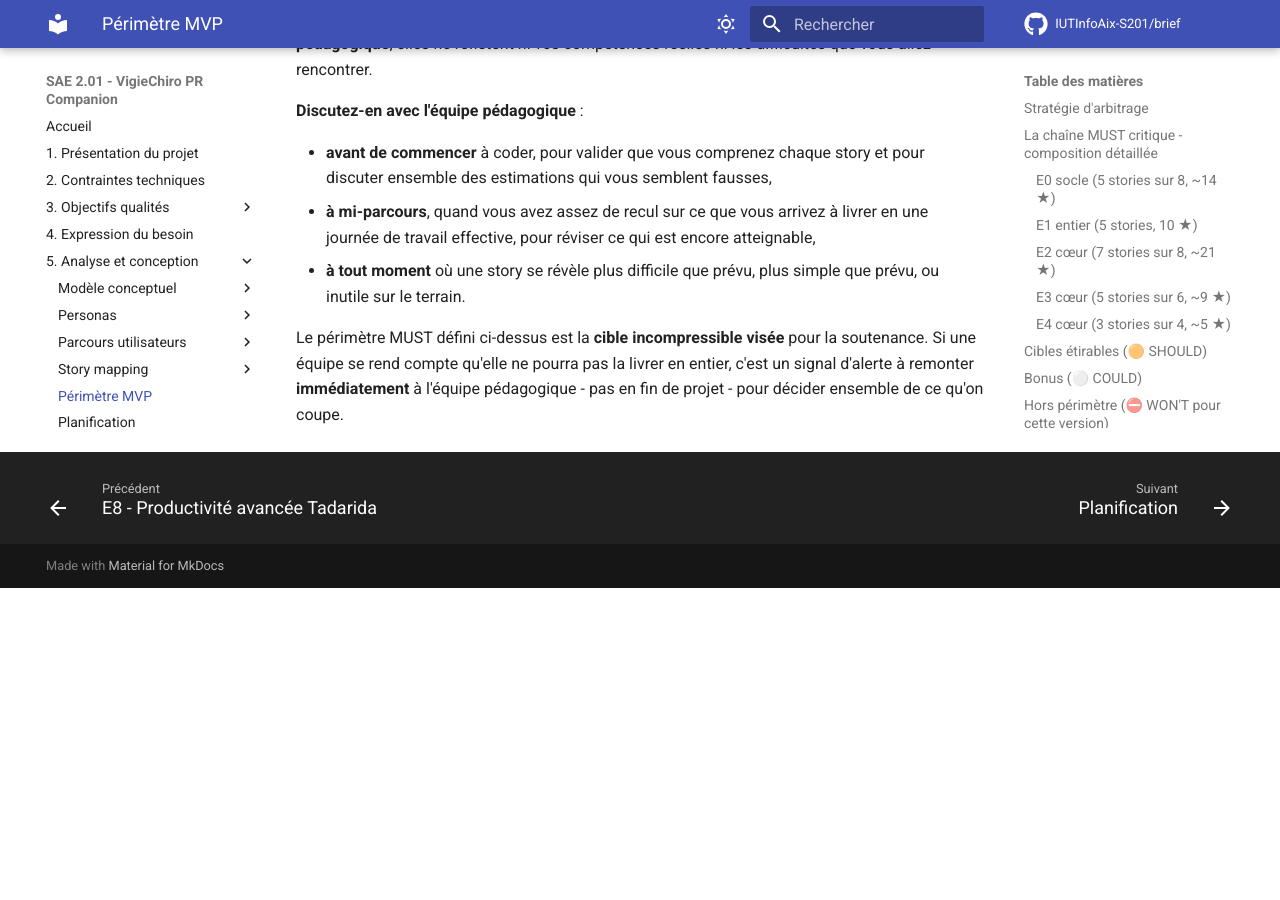
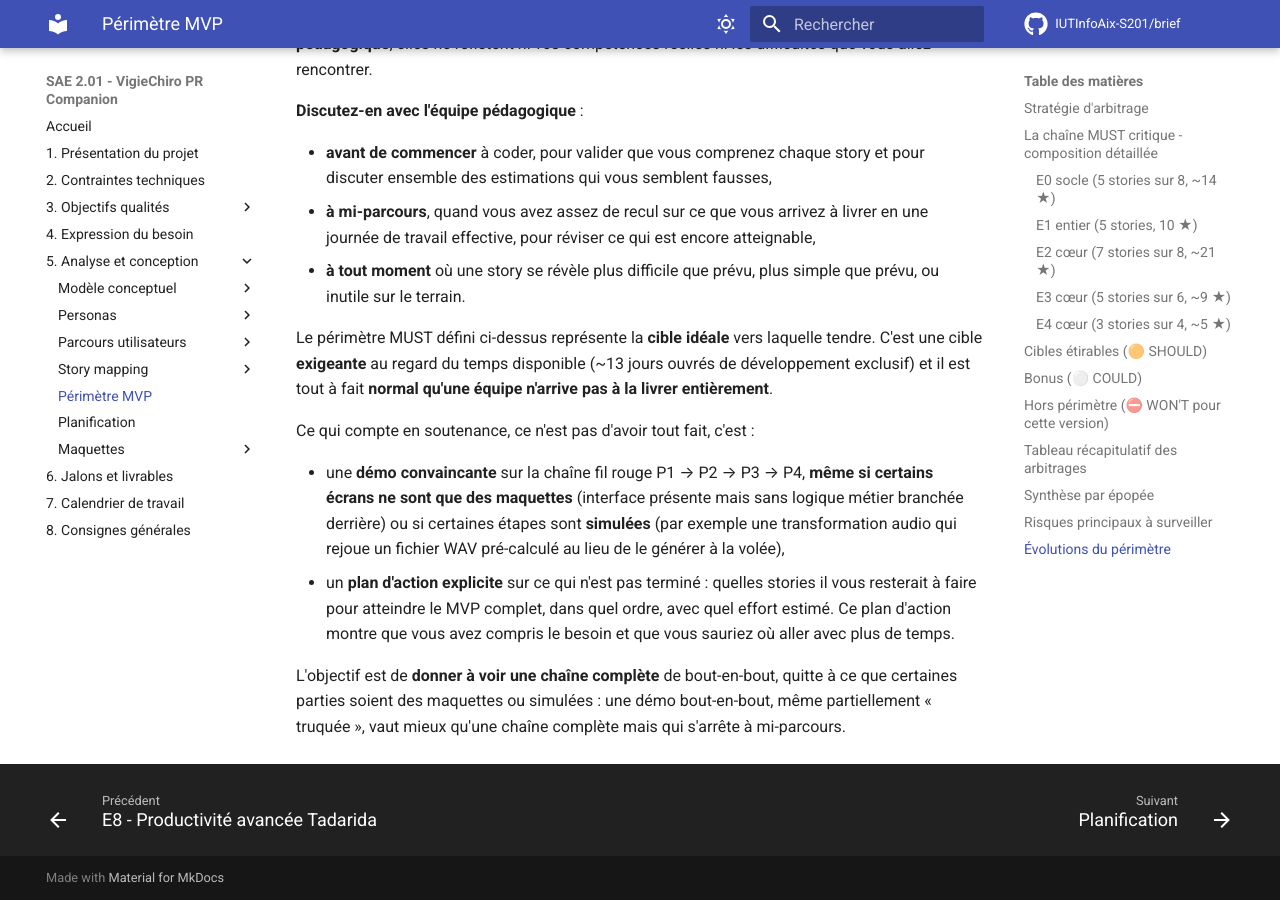
Before and after one commit to IUTInfoAix-S201/brief, an MkDocs documentation site: the page built from docs/Analyse et conception/Périmètre MVP.md, in a window 1280 px wide and 900 px high, scrolled down 8979 px. Built offline with MkDocs 1.6.1 and Material for MkDocs 9.7.7, drawn with Linux system fonts in a browser that asks for light colours; comment, search, counter and statistics services are not loaded; before the commit the page ends 9567 px from its top, so only the background shows below that.

Commit message:
docs(périmètre-mvp): baisse la pression sur le MUST en soutenance
Sur 13 jours ouvrés de dev exclusif, atteindre intégralement le périmètre
MUST (25 stories, ~59 ★) est très ambitieux pour des étudiants de BUT1.
La phrase précédente (« cible incompressible, signal d'alerte
immédiat ») mettait une pression trop forte qui risquait d'être contre-
productive.

La nouvelle formulation :
- Repositionne le MUST comme « cible idéale exigeante » plutôt que
  « cible incompressible »
- Affirme explicitement qu'il est normal de ne pas tout livrer
- Valorise deux livrables alternatifs en soutenance :
  1. Une démo convaincante de la chaîne fil rouge même si certains
     écrans sont des maquettes ou des étapes simulées (WAV pré-calculé
     plutôt que transformation à la volée par exemple)
  2. Un plan d'action explicite sur ce qui reste à faire avec effort
     estimé, qui montre qu'on a compris le besoin
- Pose le principe « démo bout-en-bout même partiellement truquée >
  chaîne complète qui s'arrête à mi-parcours »

```diff
--- a/docs/Analyse et conception/Périmètre MVP.md
+++ b/docs/Analyse et conception/Périmètre MVP.md
@@ -224,4 +224,11 @@ Ce périmètre n'est pas figé : les estimations en étoiles restent une **premi
 - **à mi-parcours**, quand vous avez assez de recul sur ce que vous arrivez à livrer en une journée de travail effective, pour réviser ce qui est encore atteignable,
 - **à tout moment** où une story se révèle plus difficile que prévu, plus simple que prévu, ou inutile sur le terrain.
 
-Le périmètre MUST défini ci-dessus est la **cible incompressible visée** pour la soutenance. Si une équipe se rend compte qu'elle ne pourra pas la livrer en entier, c'est un signal d'alerte à remonter **immédiatement** à l'équipe pédagogique - pas en fin de projet - pour décider ensemble de ce qu'on coupe.
+Le périmètre MUST défini ci-dessus représente la **cible idéale** vers laquelle tendre. C'est une cible **exigeante** au regard du temps disponible (~13 jours ouvrés de développement exclusif) et il est tout à fait **normal qu'une équipe n'arrive pas à la livrer entièrement**.
+
+Ce qui compte en soutenance, ce n'est pas d'avoir tout fait, c'est :
+
+- une **démo convaincante** sur la chaîne fil rouge P1 → P2 → P3 → P4, **même si certains écrans ne sont que des maquettes** (interface présente mais sans logique métier branchée derrière) ou si certaines étapes sont **simulées** (par exemple une transformation audio qui rejoue un fichier WAV pré-calculé au lieu de le générer à la volée),
+- un **plan d'action explicite** sur ce qui n'est pas terminé : quelles stories il vous resterait à faire pour atteindre le MVP complet, dans quel ordre, avec quel effort estimé. Ce plan d'action montre que vous avez compris le besoin et que vous sauriez où aller avec plus de temps.
+
+L'objectif est de **donner à voir une chaîne complète** de bout-en-bout, quitte à ce que certaines parties soient des maquettes ou simulées : une démo bout-en-bout, même partiellement « truquée », vaut mieux qu'une chaîne complète mais qui s'arrête à mi-parcours.
```
